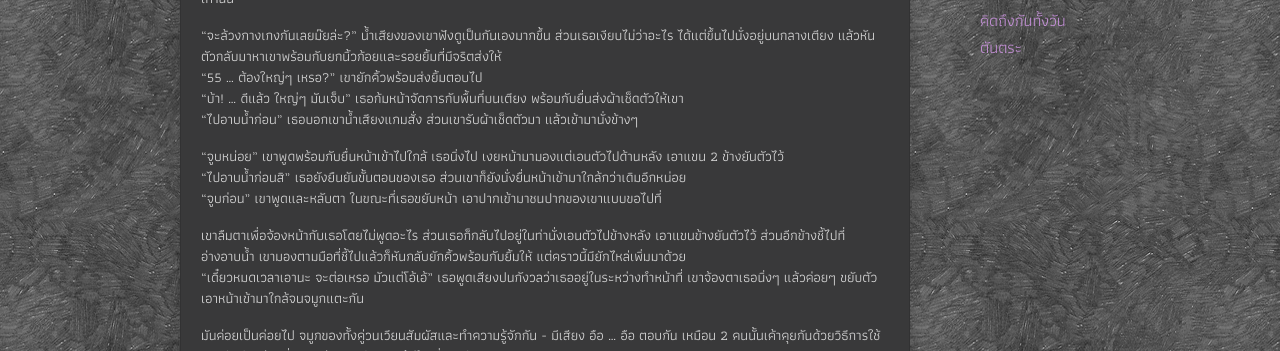
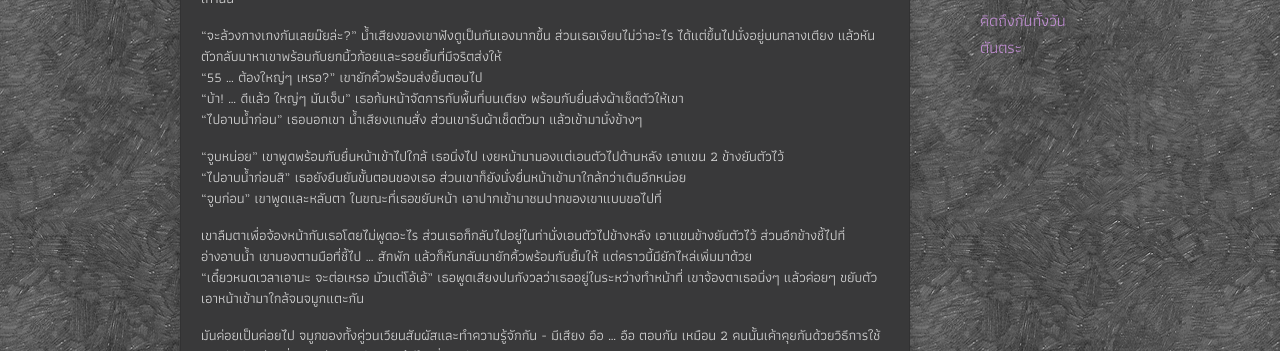
Before and after one commit to sdeehub/love, a Jekyll site: the page built from _posts/2018-10-30-sort-of-tantric-sex.md, in a window 1280 px wide and 900 px high. Shown: the part 261-612 px from the top of the window. Built offline with Jekyll 4.4.1, drawn with Linux system fonts in a browser that asks for light colours; comment, search, counter and statistics services are not loaded.

Commit message:
done and out

```diff
--- a/_posts/2018-10-30-sort-of-tantric-sex.md
+++ b/_posts/2018-10-30-sort-of-tantric-sex.md
@@ -13,13 +13,13 @@ comments: true
 "จะล้วงกางเกงกันเลยม๊ยล่ะ?" น้ำเสียงของเขาฟังดูเป็นกันเองมากขึ้น ส่วนเธอเงียบไม่ว่าอะไร ได้แต่ขึ้นไปนั่งอยู่บนกลางเตียง แล้วหันตัวกลับมาหาเขาพร้อมกับยกนิ้วก้อยและรอยยิ้มที่มีจริตส่งให้
 "55 ... ต้องใหญ่ๆ เหรอ?" เขายักคิ้วพร้อมส่งยิ้มตอบไป
 "บ้า! ... ดีแล้ว ใหญ่ๆ มันเจ็บ" เธอก้มหน้าจัดการกับพื้นที่บนเตียง พร้อมกับยื่นส่งผ้าเช็ดตัวให้เขา
-"ไปอาบน้ำก่อน" เธอบอกเขาน้ำเสียงแกมสั่ง ส่วนเขารับผ้าเช็ดตัวมา แล้วเข้ามานั่งข้างๆ
+"ไปอาบน้ำก่อน" เธอบอกเขา น้ำเสียงแกมสั่ง ส่วนเขารับผ้าเช็ดตัวมา แล้วเข้ามานั่งข้างๆ
 
 "จูบหน่อย" เขาพูดพร้อมกับยื่นหน้าเข้าไปใกล้ เธอนิ่งไป เงยหน้ามามองแต่เอนตัวไปด้านหลัง เอาแขน 2 ข้างยันตัวไว้
 "ไปอาบน้ำก่อนสิ" เธอยังยืนยันขั้นตอนของเธอ ส่วนเขาก็ยังนั่งยื่นหน้าเข้ามาใกล้กว่าเดิมอีกหน่อย
 "จูบก่อน" เขาพูดและหลับตา ในขณะที่เธอขยับหน้า เอาปากเข้ามาชนปากของเขาแบบขอไปที่
 
-เขาลืมตาเพื่อจ้องหน้ากับเธอโดยไม่พูดอะไร ส่วนเธอก็กลับไปอยู่ในท่านั่งเอนตัวไปข้างหลัง เอาแขนข้างยันตัวไว้ ส่วนอีกข้างชี้ไปที่อ่างอาบน้ำ เขามองตามมือที่ชี้ไปแล้วก็หันกลับยักคิ้วพร้อมกับยิ้มให้ แต่คราวนี้มียักไหล่เพิ่มมาด้วย
+เขาลืมตาเพื่อจ้องหน้ากับเธอโดยไม่พูดอะไร ส่วนเธอก็กลับไปอยู่ในท่านั่งเอนตัวไปข้างหลัง เอาแขนข้างยันตัวไว้ ส่วนอีกข้างชี้ไปที่อ่างอาบน้ำ เขามองตามมือที่ชี้ไป ... สักพัก แล้วก็หันกลับมายักคิ้วพร้อมกับยิ้มให้ แต่คราวนี้มียักไหล่เพิ่มมาด้วย
 "เดี๋ยวหมดเวลาเอานะ จะต่อเหรอ มัวแต่โอ้เอ้" เธอพูดเสียงปนกังวลว่าเธออยู่ในระหว่างทำหน้าที่ เขาจ้องตาเธอนิ่งๆ แล้วค่อยๆ ขยับตัวเอาหน้าเข้ามาใกล้จนจมูกแตะกัน
 
 มันค่อยเป็นค่อยไป จมูกของทั้งคู่วนเวียนสัมผัสและทำความรู้จักกัน - มีเสียง อือ ... อือ ตอบกัน เหมือน 2 คนนั้นเค้าคุยกันด้วยวิธีการใช้จมูกสัมผัส ก่อนที่เขาจะค่อยๆ ขยับปากเข้าไปเพื่อจูบกับเธอ
```
